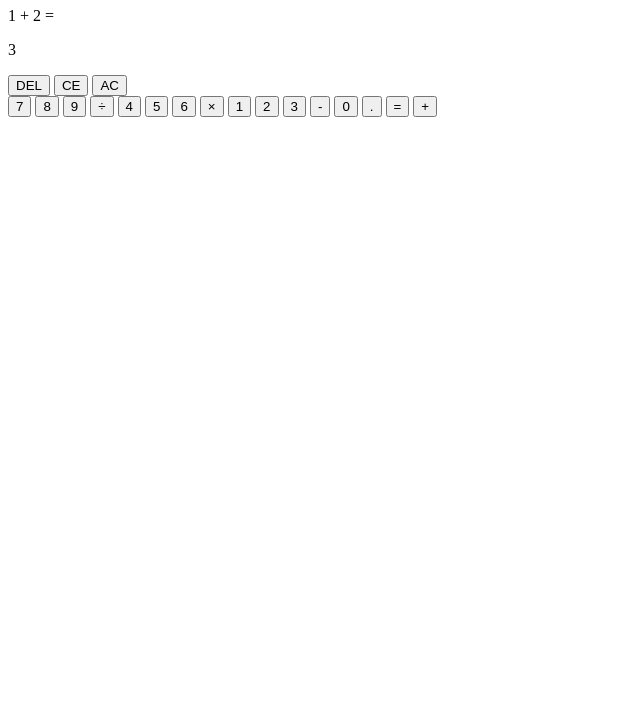
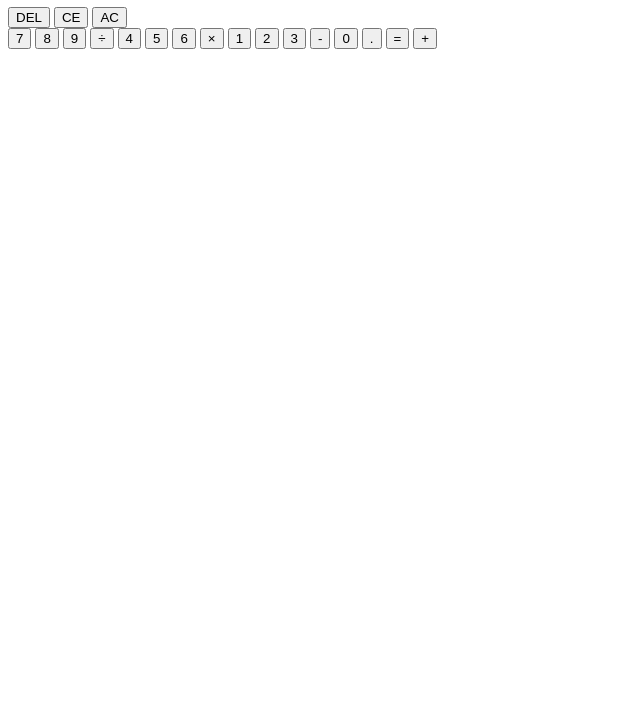
Before and after one commit to JonPeeAir/odin-calculator, a plain HTML site: page index.html in a window 1280 px wide. Shown: the part 73-800 px from the top of the page, without its empty margins (0-640 px from the left). Drawn offline with Linux system fonts and the light colour scheme.

Commit message:
removed dummy text from screen div

```diff
--- a/index.html
+++ b/index.html
@@ -10,8 +10,8 @@
     <h1>Calculator</h1>
     <div class="main">
         <div class="screen">
-            <p class="equation">1 + 2 =</p>
-            <p class="entry">3</p>
+            <p class="equation"></p>
+            <p class="entry"></p>
         </div>
         <div class="clear-buttons">
             <button class="clear-button" id="delete">DEL</button>
```
